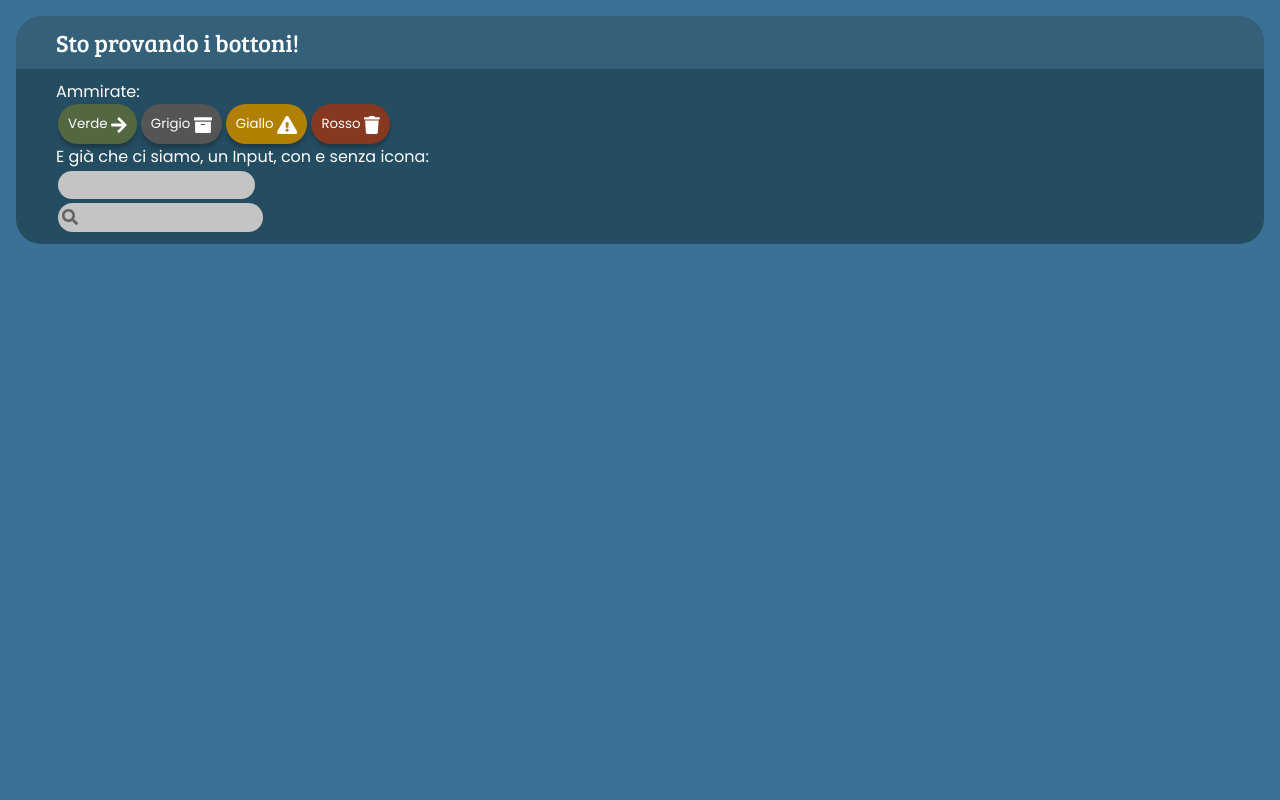
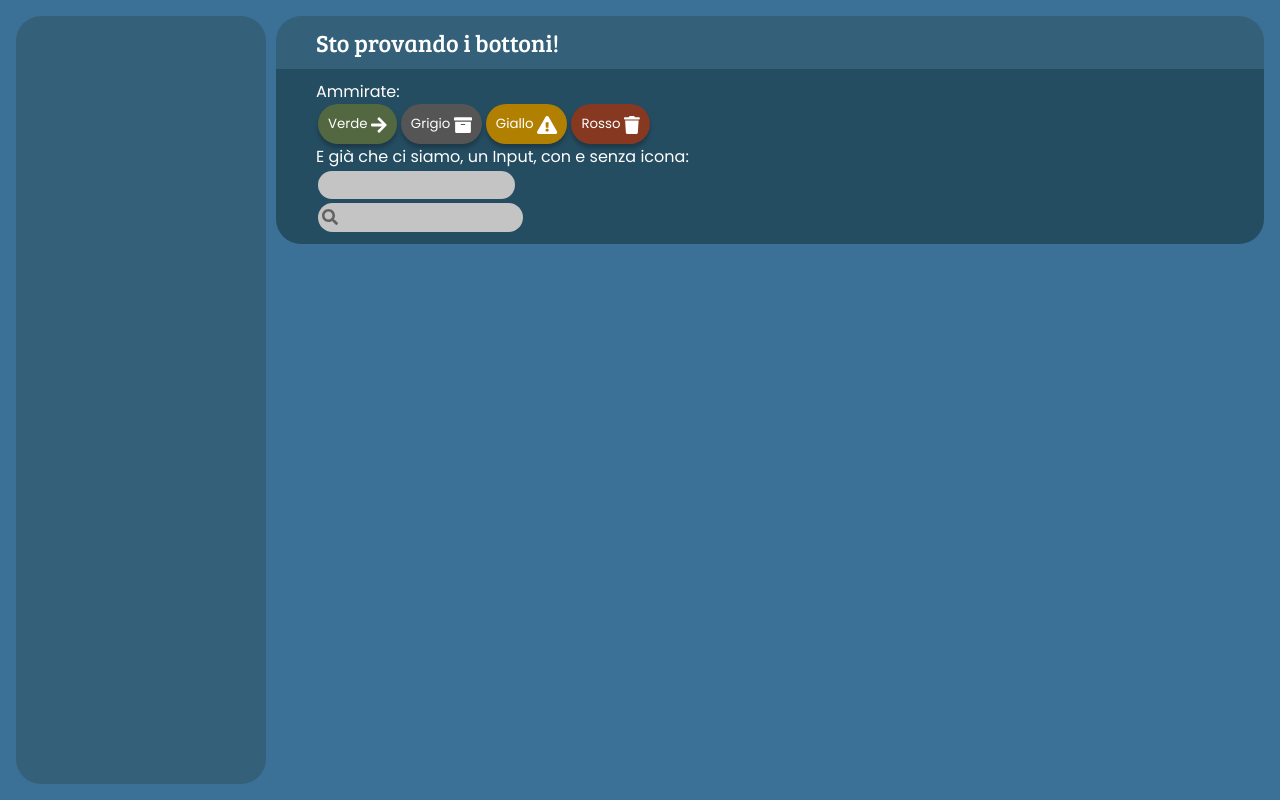
Before and after one commit to pds-nest/2021-g2-nest, a React (Create React App) app in the folder code/frontend/: page / in a window 1280 px wide. Built offline with nearby package versions, Linux system fonts and the light colour scheme.

Commit message:
✨ Add Layout and Sidebar

```diff
--- a/code/frontend/src/App.js
+++ b/code/frontend/src/App.js
@@ -6,6 +6,7 @@ import Button from "./components/Button"
 import { faArchive, faArrowRight, faExclamationTriangle, faSearch, faTrash } from "@fortawesome/free-solid-svg-icons"
 import Input from "./components/Input"
 import InputWithIcon from "./components/InputWithIcon"
+import Layout from "./components/Layout"
 
 
 export default function App() {
@@ -13,6 +14,7 @@ export default function App() {
 
     return (
         <div className={classNames(Style.App, theme)}>
+            <Layout>
                 <BoxWithHeader
                     header={"Sto provando i bottoni!"}
                 >
@@ -34,6 +36,7 @@ export default function App() {
                         </div>
                     </div>
                 </BoxWithHeader>
+            </Layout>
         </div>
     )
 }
--- /dev/null
+++ b/code/frontend/src/components/Layout.js
@@ -0,0 +1,16 @@
+import React from "react"
+import Style from "./Layout.module.css"
+import classNames from "classnames"
+import Sidebar from "./Sidebar"
+
+
+export default function Layout({ children, className, ...props }) {
+    return (
+        <div className={classNames(Style.Layout, className)} {...props}>
+            <Sidebar className={Style.LayoutSidebar}/>
+            <div className={Style.LayoutContent}>
+                {children}
+            </div>
+        </div>
+    )
+}
--- /dev/null
+++ b/code/frontend/src/components/Layout.module.css
@@ -0,0 +1,21 @@
+.Layout {
+    width: 100%;
+    height: 100%;
+
+    display: grid;
+
+    grid-template-areas:
+        "a b"
+    ;
+    grid-template-columns: 250px 1fr;
+
+    grid-gap: 10px;
+}
+
+.LayoutSidebar {
+    grid-area: a;
+}
+
+.LayoutContent {
+    grid-area: b;
+}
--- /dev/null
+++ b/code/frontend/src/components/Sidebar.js
@@ -0,0 +1,12 @@
+import React from "react"
+import Style from "./Sidebar.module.css"
+import classNames from "classnames"
+
+
+export default function Sidebar({ children, className, ...props }) {
+    return (
+        <div className={classNames(Style.Sidebar, className)} {...props}>
+            {children}
+        </div>
+    )
+}
--- /dev/null
+++ b/code/frontend/src/components/Sidebar.module.css
@@ -0,0 +1,9 @@
+.Sidebar {
+    display: flex;
+    flex-direction: column;
+    width: 100%;
+    height: 100%;
+
+    background-color: var(--bg-light);
+    border-radius: 25px;
+}
```
Lines whose indentation alone changed are shown as unchanged.
